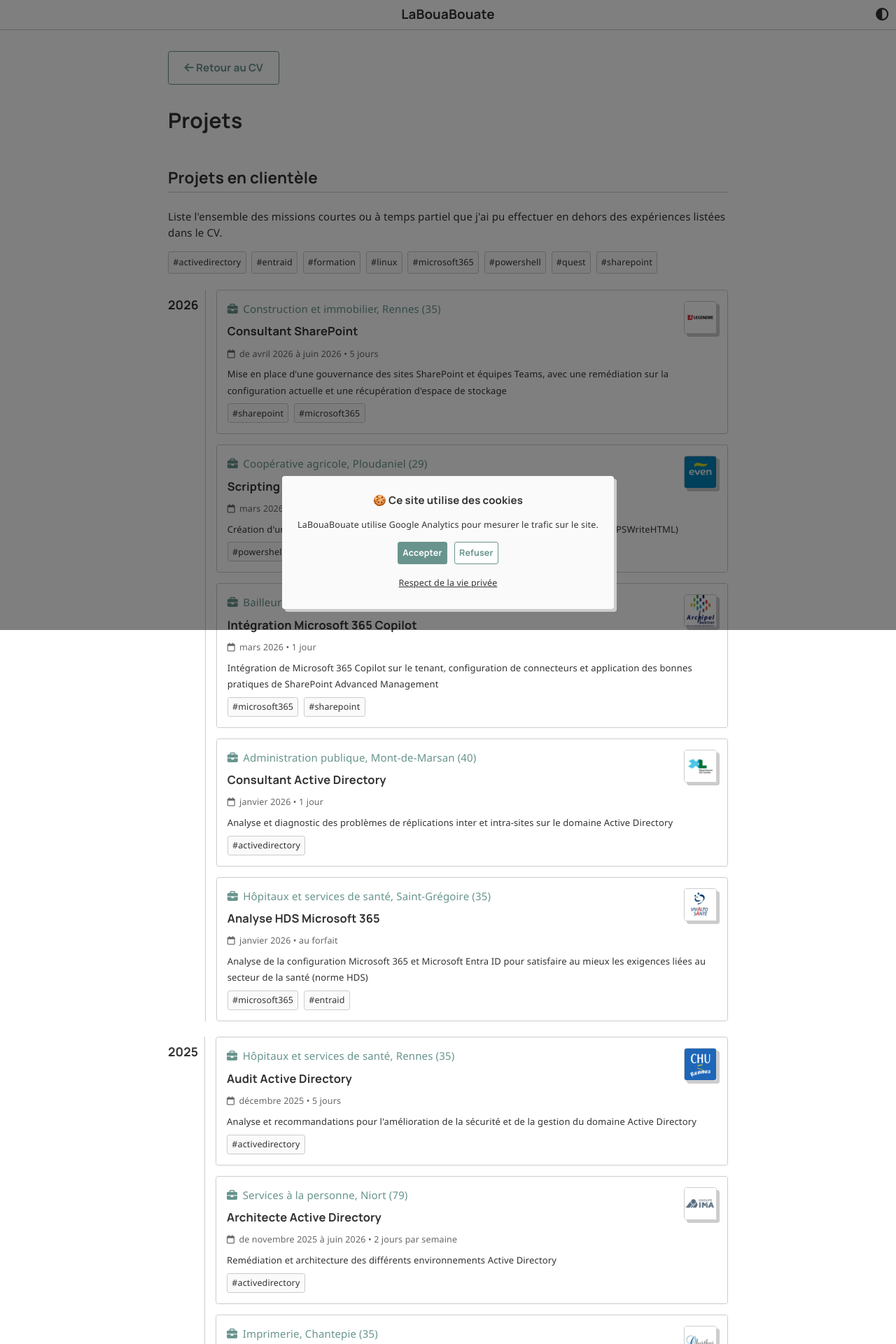
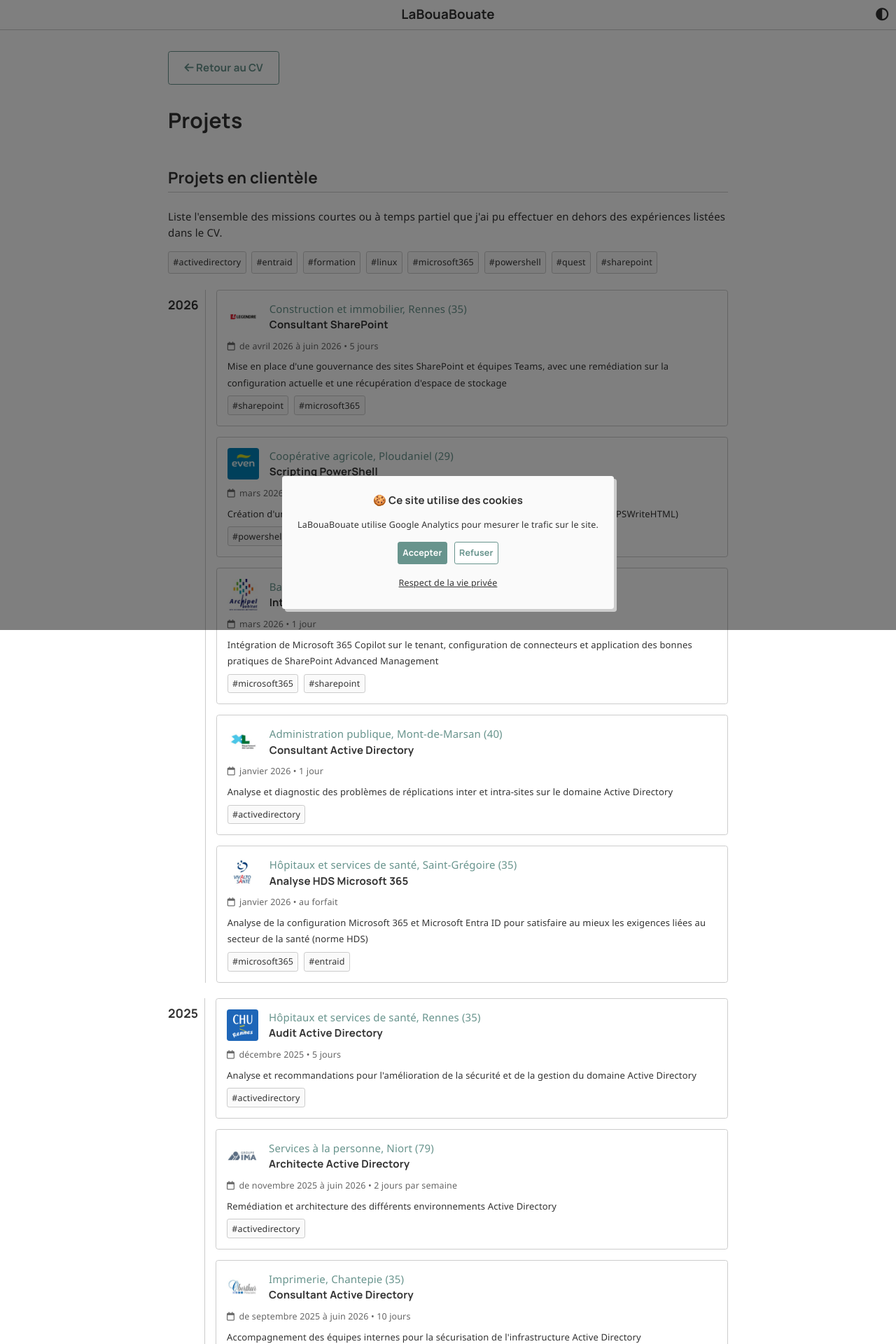
Before and after one commit to leobouard/leobouard.github.io, a Jekyll site: the page built from _pages/projects.html, in a window 1280 px wide. Shown: the top 1920 px of the page at 70% size. Built offline with Jekyll 4.4.1, drawn with Linux system fonts in a browser that asks for light colours; nearby versions of some CDN libraries; some web fonts are replaced.

Commit message:
Simplification des projets

```diff
--- a/_pages/projects.html
+++ b/_pages/projects.html
@@ -45,7 +45,7 @@
         <a href="{{ company.url }}" target="_blank">
           <img src="{{ company.logo }}" alt="{{ project.company }} logo" title="{{ project.company }}">
         </a>
-        <span><i class="fa-solid fa-briefcase"></i></i>{{ company.description }}</span>
+        <span>{{ company.description }}</span>
         {% endif %}
         <h4>{{ project.title }}</h4>
         <small><i class="fa-regular fa-calendar"></i>{{ project.period }} • {{ project.duration }}</small>
--- a/assets/css/cv.scss
+++ b/assets/css/cv.scss
@@ -388,10 +388,8 @@
     width: 3em;
     position: absolute;
     top: 1em;
-    right: 1em;
+    left: 1em;
     border-radius: var(--borderradius);
-    border: 1px solid var(--mediumaccent);
-    box-shadow: 4px 4px var(--mediumaccent);
 }
 
 div.project i {
@@ -401,13 +399,13 @@
 div.project span {
     color: var(--primary);
     font-weight: 500;
-    margin-right: 4em;
+    margin-left: 4em;
     display: block;
 }
 
 div.project h4 {
-    margin: 0.5em 4em 0.5em 0;
-    font-size: 1.1em;
+    margin: 0 0 0.5em 4em;
+    font-size: 1em;
 }
 
 div.project small {
```
